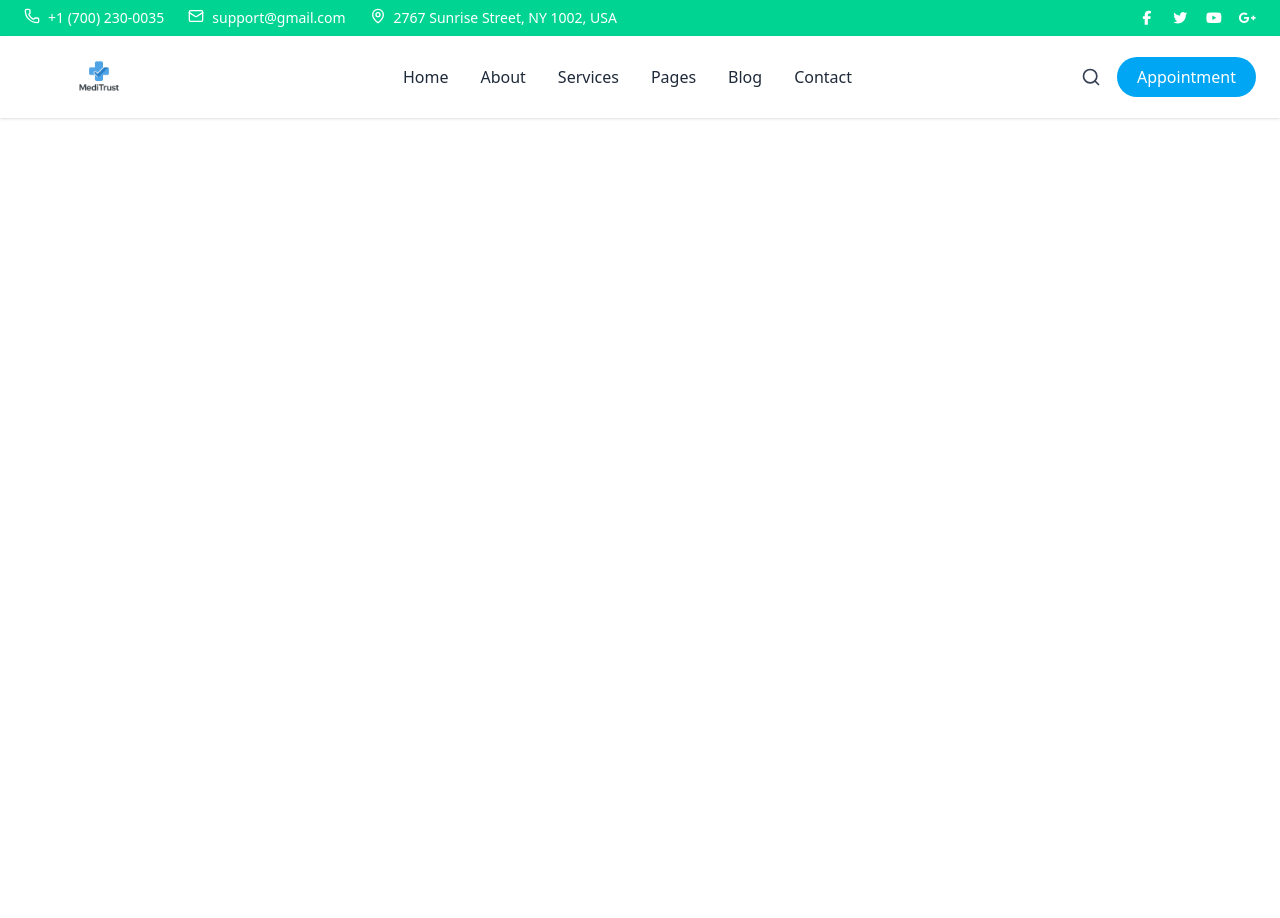
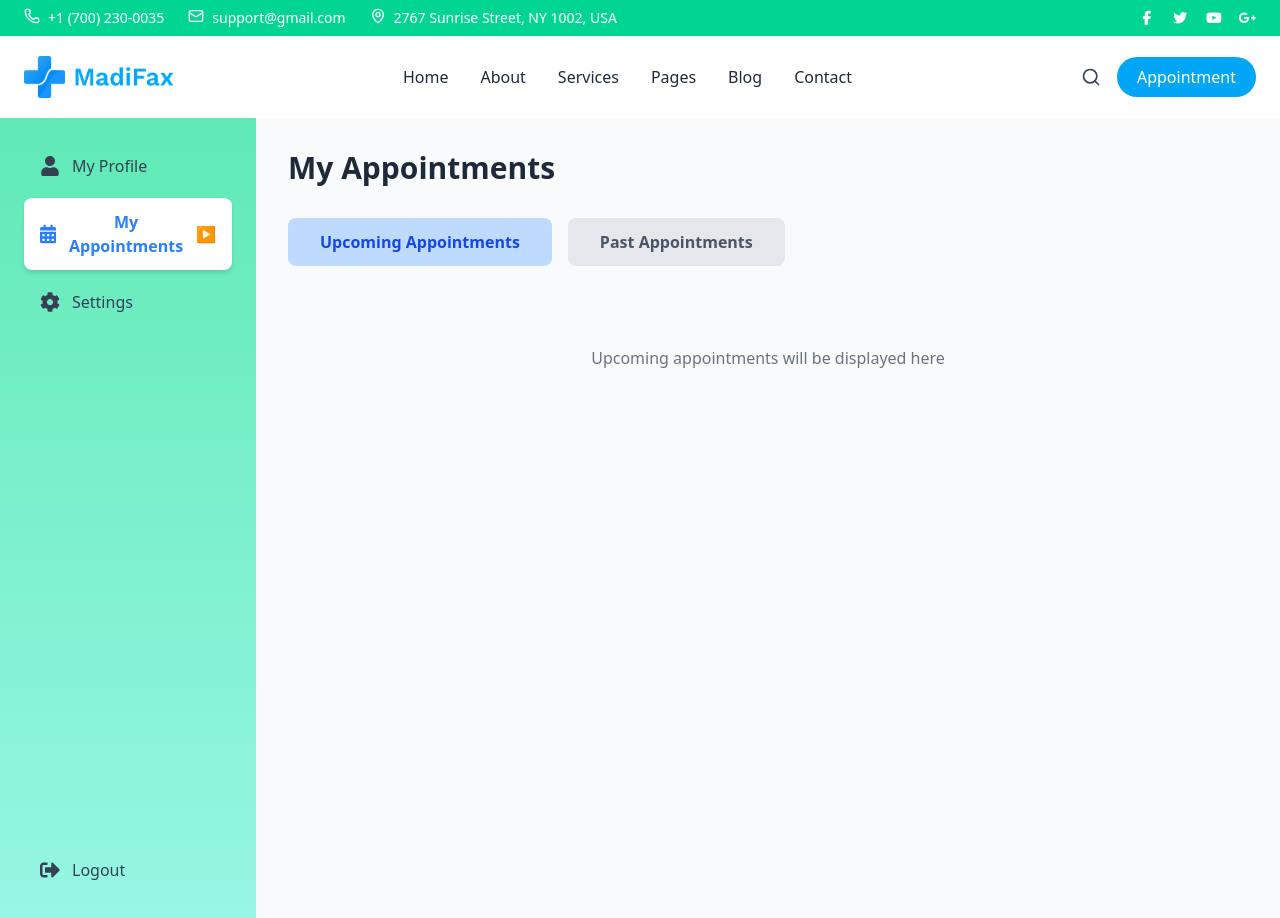
Before and after one commit to Tirasha/clinic-appointment-frontend, a React (Vite) app in the folder Frontend/: page /MyAppointments in a window 1280 px wide. Before the commit the page ends 800 px from the top, so only its background shows below. Built offline with nearby package versions, Linux system fonts and the light colour scheme.

Commit message:
Adding MyAppointments page and updating sidebar

```diff
--- a/Frontend/src/App.jsx
+++ b/Frontend/src/App.jsx
@@ -3,6 +3,7 @@ import { BrowserRouter as Router, Routes, Route } from "react-router-dom";
 import Home from "./pages/Home";
 import Navbar from './components/Navbar';
 import PatientProfile from './pages/PatientProfile';
+import MyAppointments from './pages/MyAppointments';
 
 
 const App = () => {
@@ -12,6 +13,7 @@ const App = () => {
       <Routes>
         <Route path="/" element={<Home />} />
         <Route path="/PatientProfile" element={<PatientProfile />} />
+        <Route path="/MyAppointments" element={<MyAppointments />} />
       </Routes>
     </Router>
   )
--- a/Frontend/src/components/layout/Sidebar.jsx
+++ b/Frontend/src/components/layout/Sidebar.jsx
@@ -1,11 +1,21 @@
 import { FaUser, FaCalendarAlt, FaCog, FaSignOutAlt } from 'react-icons/fa';
+import { useNavigate } from 'react-router-dom';
 
 const Sidebar = ({ activeTab, setActiveTab }) => {
+  const navigate = useNavigate();
+
   const menuItems = [
-    { id: 'profile', label: 'My Profile', icon: FaUser },
-    { id: 'appointments', label: 'My Appointments', icon: FaCalendarAlt },
-    { id: 'settings', label: 'Settings', icon: FaCog },
+    { id: 'profile', label: 'My Profile', icon: FaUser, path: '/PatientProfile' },
+    { id: 'appointments', label: 'My Appointments', icon: FaCalendarAlt, path: '/MyAppointments' },
+    { id: 'settings', label: 'Settings', icon: FaCog, path: null },
   ];
+
+  const handleMenuClick = (item) => {
+    setActiveTab(item.id);
+    if (item.path) {
+      navigate(item.path);
+    }
+  };
 
   return (
     <div className="w-64 bg-gradient-to-b from-emerald-300 to-teal-200 min-h-screen p-6 flex flex-col">
@@ -18,7 +28,7 @@ const Sidebar = ({ activeTab, setActiveTab }) => {
           return (
             <button
               key={item.id}
-              onClick={() => setActiveTab(item.id)}
+              onClick={() => handleMenuClick(item)}
               className={`w-full flex items-center gap-3 px-4 py-3 rounded-lg transition-all ${
                 isActive
                   ? 'bg-white text-blue-500 shadow-md font-semibold'
--- /dev/null
+++ b/Frontend/src/pages/MyAppointments.jsx
@@ -0,0 +1,53 @@
+import { useState } from 'react';
+import Sidebar from '../components/layout/Sidebar';
+
+const MyAppointments = () => {
+  const [activeTab, setActiveTab] = useState('appointments');
+  const [appointmentTab, setAppointmentTab] = useState('upcoming');
+
+  return (
+    <div className="flex min-h-screen bg-gray-50">
+      {/* Sidebar */}
+      <Sidebar activeTab={activeTab} setActiveTab={setActiveTab} />
+
+      {/* Main Content */}
+      <div className="flex-1 p-8 overflow-y-auto">
+        <div className="max-w-5xl mx-auto">
+          {/* Page Title */}
+          <h1 className="text-3xl font-bold text-gray-800 mb-8">My Appointments</h1>
+
+          {/* Tab Buttons */}
+          <div className="flex gap-4 mb-8">
+            <button
+              onClick={() => setAppointmentTab('upcoming')}
+              className={`px-8 py-3 rounded-lg font-semibold transition-all ${
+                appointmentTab === 'upcoming'
+                  ? 'bg-blue-200 text-blue-700'
+                  : 'bg-gray-200 text-gray-600 hover:bg-gray-300'
+              }`}
+            >
+              Upcoming Appointments
+            </button>
+            <button
+              onClick={() => setAppointmentTab('past')}
+              className={`px-8 py-3 rounded-lg font-semibold transition-all ${
+                appointmentTab === 'past'
+                  ? 'bg-blue-200 text-blue-700'
+                  : 'bg-gray-200 text-gray-600 hover:bg-gray-300'
+              }`}
+            >
+              Past Appointments
+            </button>
+          </div>
+
+          {/* Placeholder for appointment cards */}
+          <div className="text-center py-12 text-gray-500">
+            {appointmentTab === 'upcoming' ? 'Upcoming' : 'Past'} appointments will be displayed here
+          </div>
+        </div>
+      </div>
+    </div>
+  );
+};
+
+export default MyAppointments;
```
Also changed, not shown: Frontend/src/assets/WhatsApp Image 2025-10-01 at 23.17.05_da8a57ee.jpg (added), Frontend/src/assets/logo.png.
